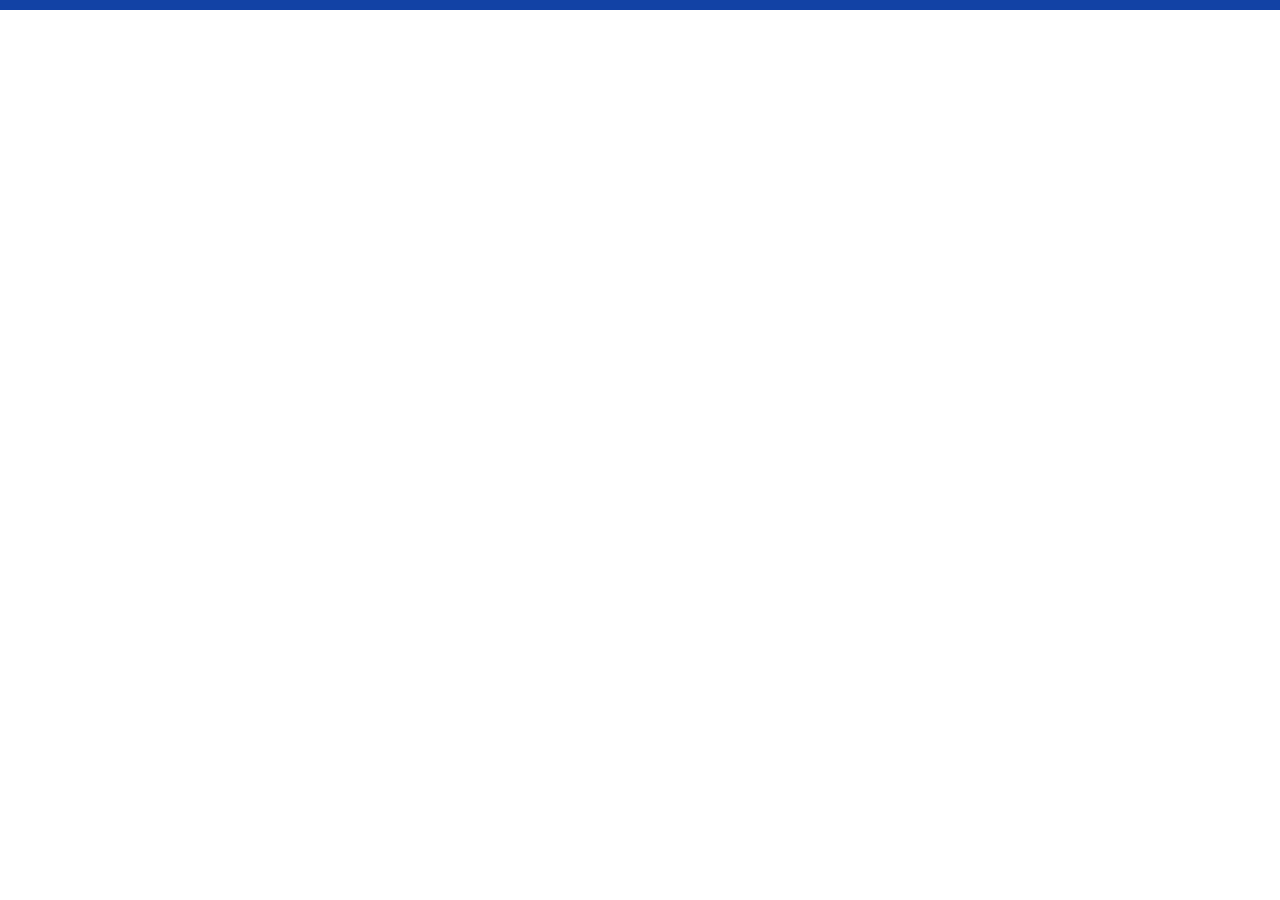
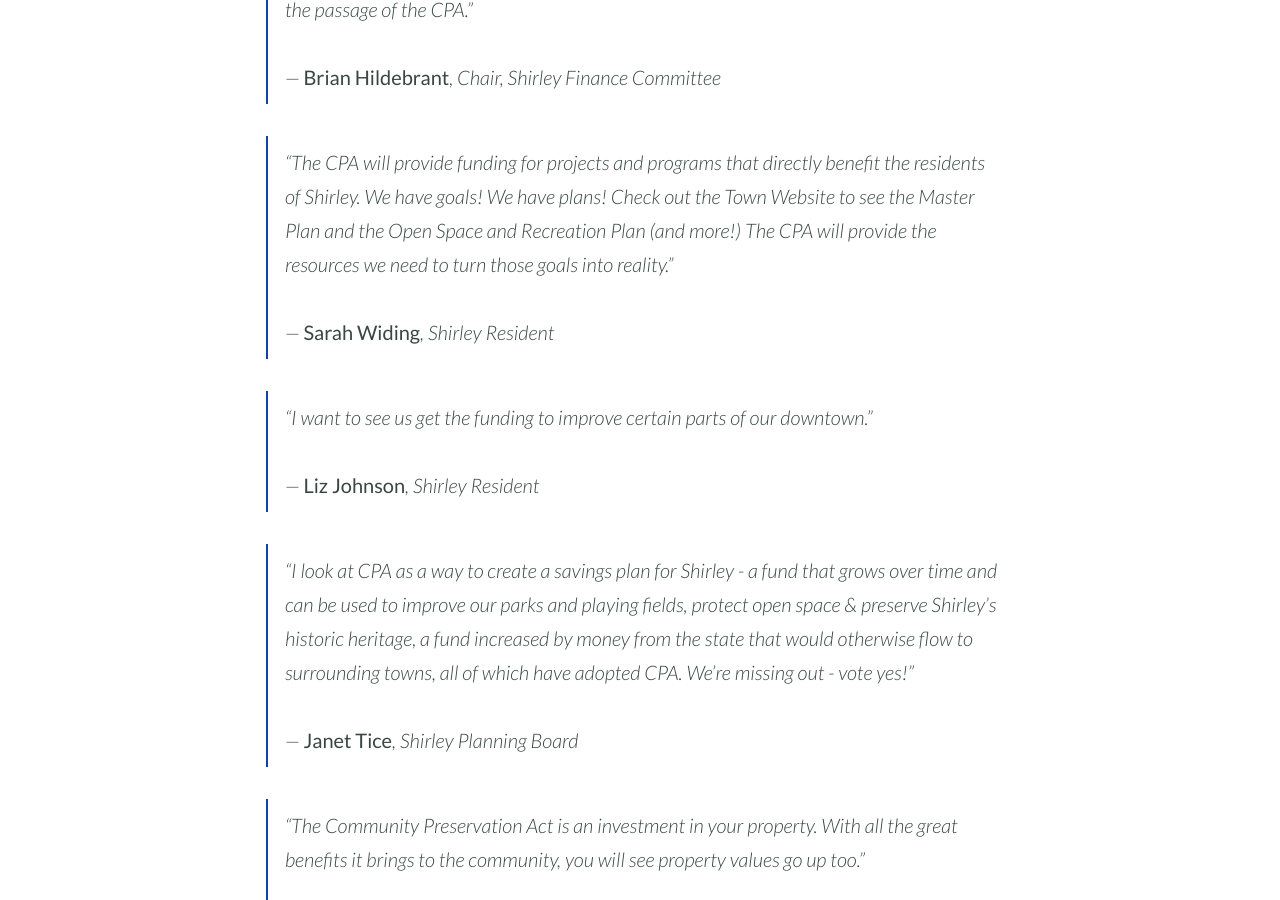
Before and after one commit to dbeard/campaignforshirleycpa.com, a Jekyll site: the page built from endorsements.md, in a window 1280 px wide and 900 px high, scrolled down 2627 px. Built offline with Jekyll 4.4.1, drawn with Linux system fonts in a browser that asks for light colours; before the commit the page ends 2637 px from its top, so only the background shows below that; some of the changed text lies outside the part shown.

Commit message:
Updated quote and more endorsements

```diff
--- a/endorsements.md
+++ b/endorsements.md
@@ -24,3 +24,27 @@ excerpt:
 
 > &ldquo;I love living here in Shirley, MA. This wonderful town has many wonderful rural and historical qualities. The CPA will help us to keep and preserve Shirley as the beautiful rural town that it is. The funding from the CPA can be used for many needed preservation projects as well as to buy conservation land. That is why I am voting yes to Support the CPA and I hope you will too.&rdquo;<br><br>
 &mdash; <span style="font-style: normal;">Timna Sandoval</span>, *Shirley Resident*
+
+> &ldquo;The CPA would be a great asset to Shirley. It meets a range of community needs, invests in our small town and draws in additional funds from the state match. I completely support the passage of the CPA.&rdquo;<br><br>
+&mdash; <span style="font-style: normal;">Brian Hildebrant</span>, *Chair, Shirley Finance Committee*
+
+> &ldquo;The CPA will provide funding for projects and programs that directly benefit the residents of Shirley. We have goals! We have plans! Check out the Town Website to see the Master Plan and the Open Space and Recreation Plan (and more!) The CPA will provide the resources we need to turn those goals into reality.&rdquo;<br><br>
+&mdash; <span style="font-style: normal;">Sarah Widing</span>, *Shirley Resident*
+
+> &ldquo;I want to see us get the funding to improve certain parts of our downtown.&rdquo;<br><br>
+&mdash; <span style="font-style: normal;">Liz Johnson</span>, *Shirley Resident*
+
+> &ldquo;I look at CPA as a way to create a savings plan for Shirley - a fund that grows over time and can be used to improve our parks and playing fields, protect open space & preserve Shirley's historic heritage, a fund increased by money from the state that would otherwise flow to surrounding towns, all of which have adopted CPA. We're missing out - vote yes!&rdquo;<br><br>
+&mdash; <span style="font-style: normal;">Janet Tice</span>, *Shirley Planning Board*
+
+> &ldquo;The Community Preservation Act is an investment in your property. With all the great benefits it brings to the community, you will see property values go up too.&rdquo;<br><br>
+&mdash; <span style="font-style: normal;">Joyce Reischutz</span>, *School Committee*
+
+> &ldquo;Common sense says if the state is gonna match some of our funds why wouldn’t you? $40-50 a year for the greater good for all in our town.&rdquo;<br><br>
+&mdash; <span style="font-style: normal;">Tina Shepherd</span>, *Shirley Resident*
+
+> &ldquo;The CPA gives our town a chance to control our future--have a say in how and where we grow and where we conserve land--the land that is so essential to our sense of place.&rdquo;<br><br>
+&mdash; <span style="font-style: normal;">Rembs Layman</span>, *Shirley Resident*
+
+> &ldquo;The CPA represents an investment, a personal and local investment, in what makes Shirley a great place to live. It can be used to protect natural places. It can ensure that our young and old community members have outdoor places to play sports and relax. Each of our small contributions to this fund can add up to enable tangible and lasting improvements in the quality of life for all in the Shirley community.&rdquo;<br><br>
+&mdash; <span style="font-style: normal;">Jay Duffner</span>, *Shirley Recreation Committee*
```
Also changed, not shown: committee.md (+1 -1 lines).
